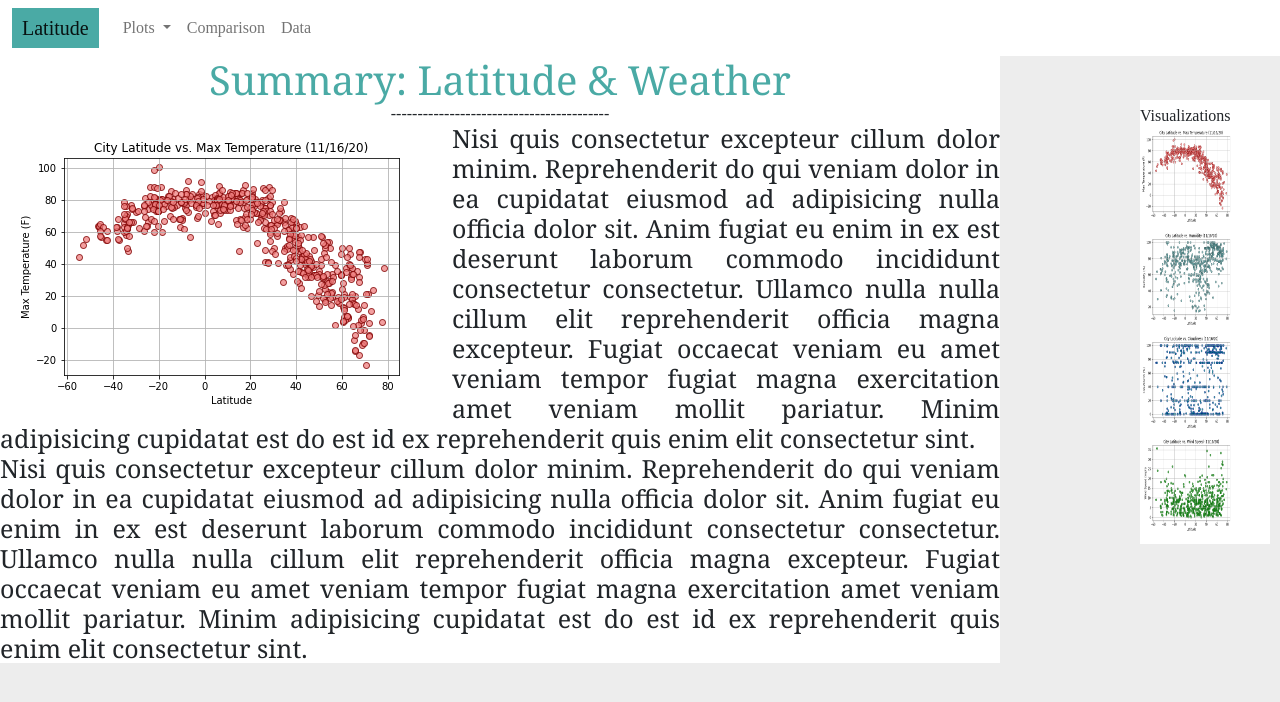
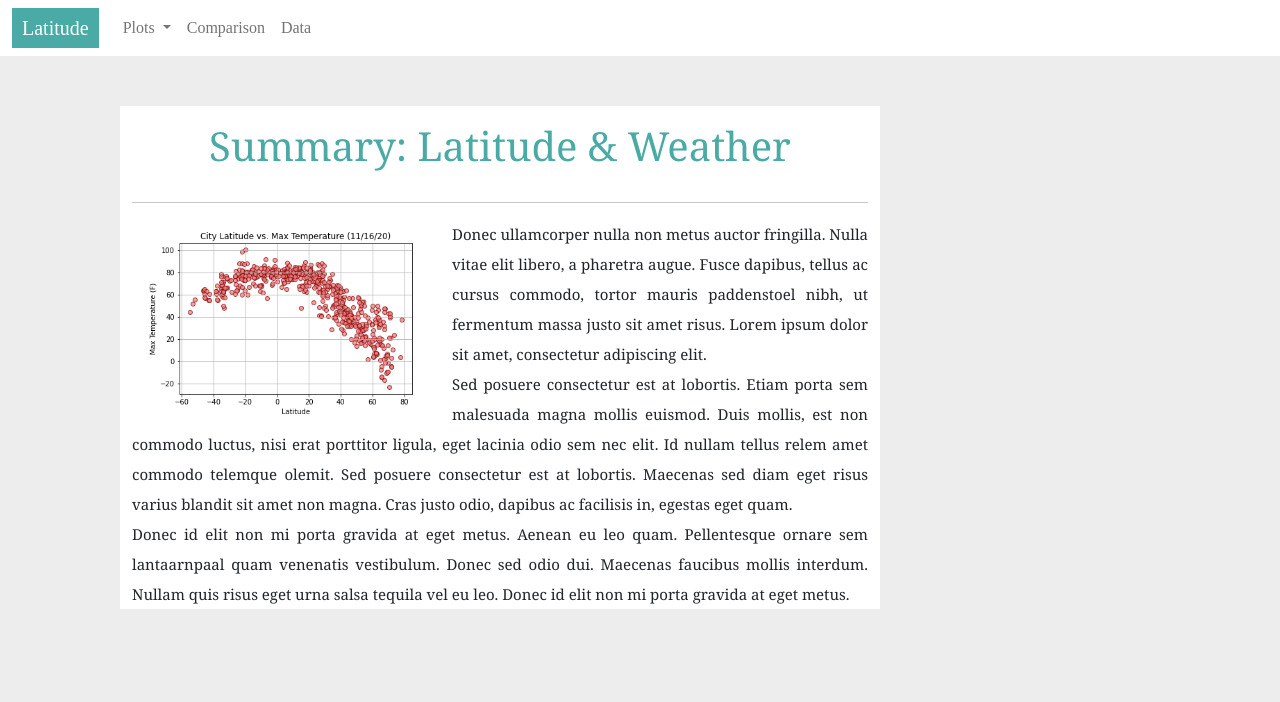
Before and after one commit to Kylmalcolm/Web-Design-Challenge, a plain HTML site: page Web_Visualizations/index.html in a window 1280 px wide. Drawn offline with nearby package versions, Linux system fonts and the light colour scheme.

Commit message:
adding columns for grid

```diff
--- a/Web_Visualizations/index.html
+++ b/Web_Visualizations/index.html
@@ -15,7 +15,7 @@
 <body>
   <nav class="navbar navbar-expand-lg navbar-light bg-white">
     <div class="container-fluid">
-      <a class="navbar-brand" href="#">Latitude</a>
+      <a class="navbar-brand" href="#" style="color: white">Latitude</a>
       <button class="navbar-toggler" type="button" data-bs-toggle="collapse" data-bs-target="#navbarNav" aria-controls="navbarNav" aria-expanded="false" aria-label="Toggle navigation">
         <span class="navbar-toggler-icon"></span>
       </button>
@@ -26,10 +26,10 @@
                 Plots
               </a>
               <ul class="dropdown-menu" aria-labelledby="navbarDropdownMenuLink">
-                <li><a class="dropdown-item" href="#">Max Temperature</a></li>
-                <li><a class="dropdown-item" href="#">Humdity</a></li>
-                <li><a class="dropdown-item" href="#">Cloudiness</a></li>
-                <li><a class="dropdown-item" href="#">Wind Speed</a></li>
+                <li><a class="dropdown-item" href="#" style="color: #808080" >Max Temperature</a></li>
+                <li><a class="dropdown-item" href="#" style="color: #808080">Humdity</a></li>
+                <li><a class="dropdown-item" href="#" style="color: #808080">Cloudiness</a></li>
+                <li><a class="dropdown-item" href="#" style="color: #808080">Wind Speed</a></li>
               </ul>
           </li>
           <li class="nav-item-2">
@@ -43,26 +43,25 @@
     </div>
   </nav>
     <main>
-      <section class="posts">
-        <article class="post">
+      <div class="container">
+        <div class="row">
+          <div class="col-md-8">
       <header class="header">
         <h1>Summary: Latitude & Weather</h1>
-                <h2>-----------------------------------------</h2>
       </header>
-                <img src="visualizations/City Latitude vs Max Temperature.png" alt="Graph" class="landing_img" >
-                  <p>Nisi quis consectetur excepteur cillum dolor minim. Reprehenderit do qui veniam dolor in ea cupidatat eiusmod ad adipisicing nulla officia dolor sit. Anim fugiat eu enim in ex est deserunt laborum commodo incididunt consectetur consectetur.
-                    Ullamco nulla nulla cillum elit reprehenderit officia magna excepteur. Fugiat occaecat veniam eu amet veniam tempor fugiat magna exercitation amet veniam mollit pariatur. Minim adipisicing cupidatat est do est id ex reprehenderit quis enim
-                    elit consectetur sint.
+      <hr>
+        <img src="visualizations/City Latitude vs Max Temperature.png" class="img-fluid" alt="Graph">
+        <p>
+          Donec ullamcorper nulla non metus auctor fringilla. Nulla vitae elit libero, a pharetra augue. Fusce dapibus, tellus ac cursus commodo, tortor mauris paddenstoel nibh, ut fermentum massa justo sit amet risus. Lorem ipsum dolor sit amet, consectetur adipiscing elit.
         </p>
-                 <p>Nisi quis consectetur excepteur cillum dolor minim. Reprehenderit do qui veniam dolor in ea cupidatat eiusmod ad adipisicing nulla officia dolor sit. Anim fugiat eu enim in ex est deserunt laborum commodo incididunt consectetur consectetur.
-                  Ullamco nulla nulla cillum elit reprehenderit officia magna excepteur. Fugiat occaecat veniam eu amet veniam tempor fugiat magna exercitation amet veniam mollit pariatur. Minim adipisicing cupidatat est do est id ex reprehenderit quis enim
-                  elit consectetur sint.
+        <p>
+          Sed posuere consectetur est at lobortis. Etiam porta sem malesuada magna mollis euismod. Duis mollis, est non commodo luctus, nisi erat porttitor ligula, eget lacinia odio sem nec elit. Id nullam tellus relem amet commodo telemque olemit. Sed posuere consectetur est at lobortis. Maecenas sed diam eget risus varius blandit sit amet non magna. Cras justo odio, dapibus ac facilisis in, egestas eget quam.
         </p>
-        </article>
-      </section>
-    </main>
+        <p>
+          Donec id elit non mi porta gravida at eget metus. Aenean eu leo quam. Pellentesque ornare sem lantaarnpaal quam venenatis vestibulum. Donec sed odio dui. Maecenas faucibus mollis interdum. Nullam quis risus eget urna salsa tequila vel eu leo. Donec id elit non mi porta gravida at eget metus.
+        </p>
       </div>
-  <div class="sidenav">
+  <!-- <div class="sidenav">
     <header class="header">
       <h3>Visualizations</h3>
    </header>
@@ -82,7 +81,7 @@
     <img src="visualizations/City Latitude vs Wind Speed.png" alt="Lat vs. Wind Speed"
     style="width:100px;height:100px">
     </a>
-  </div>
+  </div> -->
 </body>
 
 </html>
--- a/Web_Visualizations/styles.css
+++ b/Web_Visualizations/styles.css
@@ -5,7 +5,12 @@ body {
 h1 {
   color: #4AAAA5;
   font-size: 40px;
-  right: 100px;
+  font-family: Georgia, "Times New Roman", Times, serif
+}
+
+h2 {
+  color: #EDEDED;
+  font-size: 25px;
   font-family: Georgia, "Times New Roman", Times, serif
 }
 
@@ -20,30 +25,28 @@ h1 {
     padding: 8px 0;
   }
 
-  .landing_img {
+  .img-fluid {
     float: left;
     padding: 0 10px 0;
+    height: 200px;
   }
-  article {
+
+  .col-md-8 {
     background-color: white;
-    max-width: 1000px;
+    font-family: Georgia, "Times New Roman", Times, serif;
     float: left;
     text-align: center;
-    line-height: 1.2;
+    line-height: 2;
+    margin: 50px
   }
 
   p {
     text-align: justify;
-    font-size: 25px;
+    font-size: 15px;
     font-family: Georgia, "Times New Roman", Times, serif
-}
-
-  li {
-    float: left
 }
 
   a.navbar-brand {
     background-color: #4AAAA5;
-    color: white;
     padding: 10px
   }
```
Lines whose indentation alone changed are shown as unchanged.
